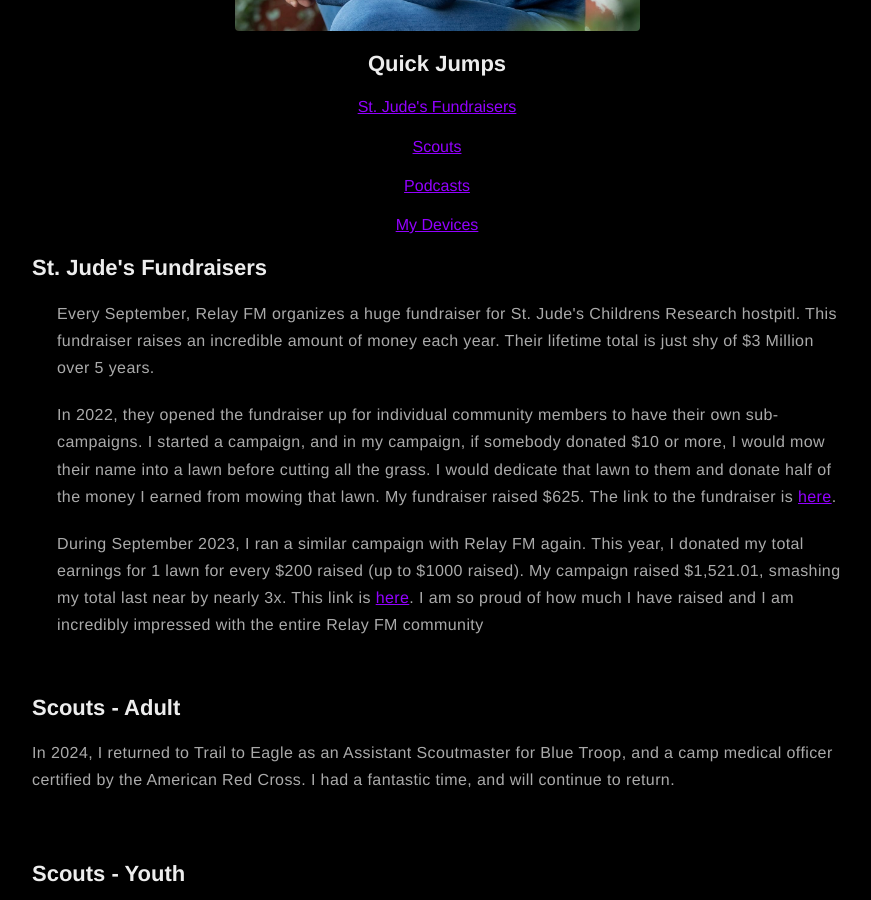
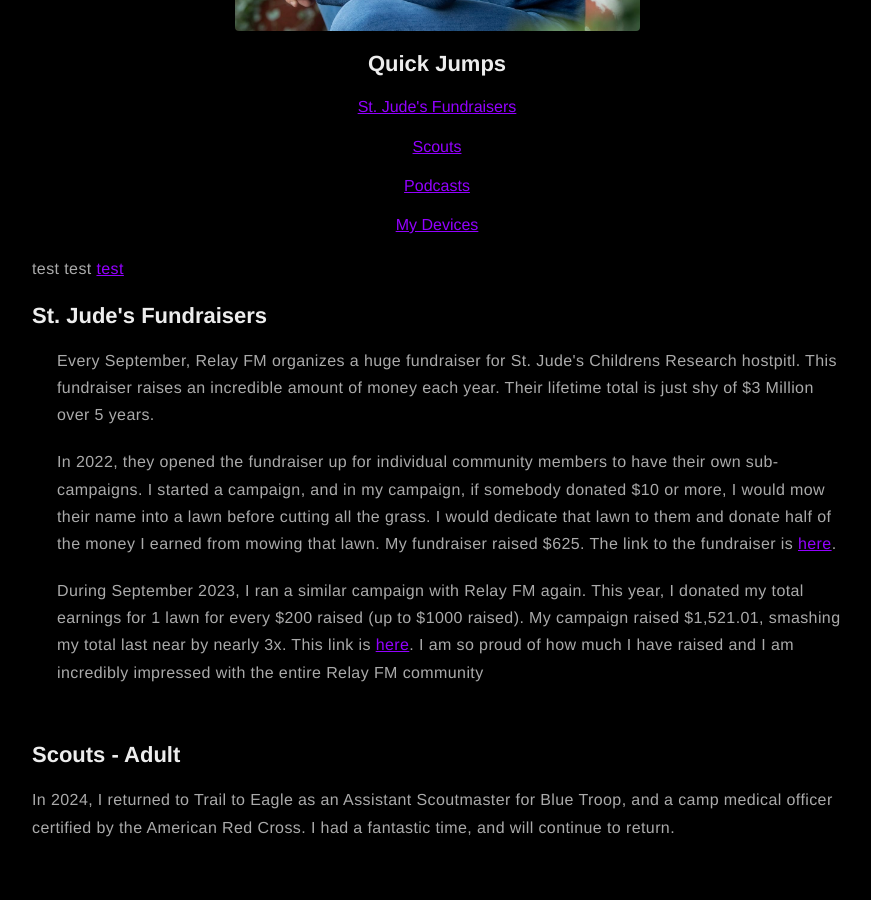
Before and after one commit to JDBurchHuzzah/jdburchhuzzah.github.io, a Jekyll site: the page built from about.md, in a window 1280 px wide and 900 px high, scrolled down 499 px. Shown: the whole window, without its empty margins (203-1074 px from the left). Built offline with Jekyll 4.4.1, drawn with Linux system fonts in a browser that asks for light colours; nearby versions of some CDN libraries.

Commit message:
Update about.md

```diff
--- a/about.md
+++ b/about.md
@@ -12,6 +12,8 @@
   <h4><a href="#podcasts">Podcasts</a></h4>
   <h4><a href="#tech">My Devices</a></h4>
 </div>
+
+test test <a href="/_posts/2023-11-20-All-State.markdown">test</a>
 
 <h2 id="jude">St. Jude's Fundraisers</h2>
 <div style="margin-left: 25px;">
```
